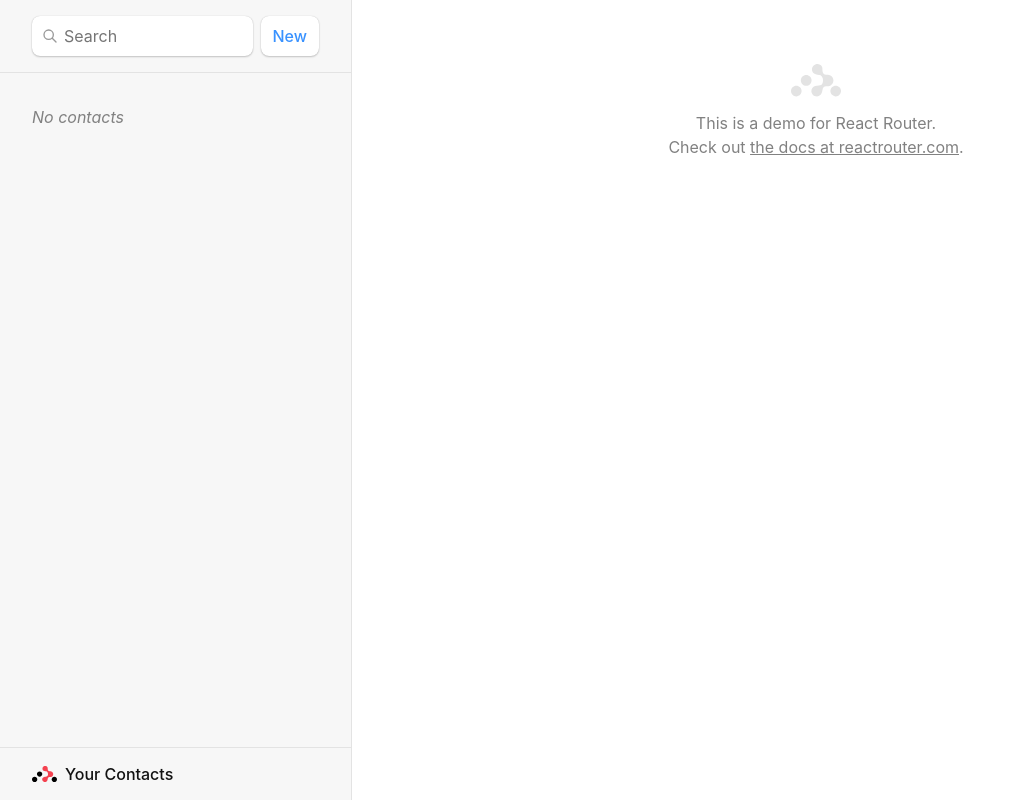
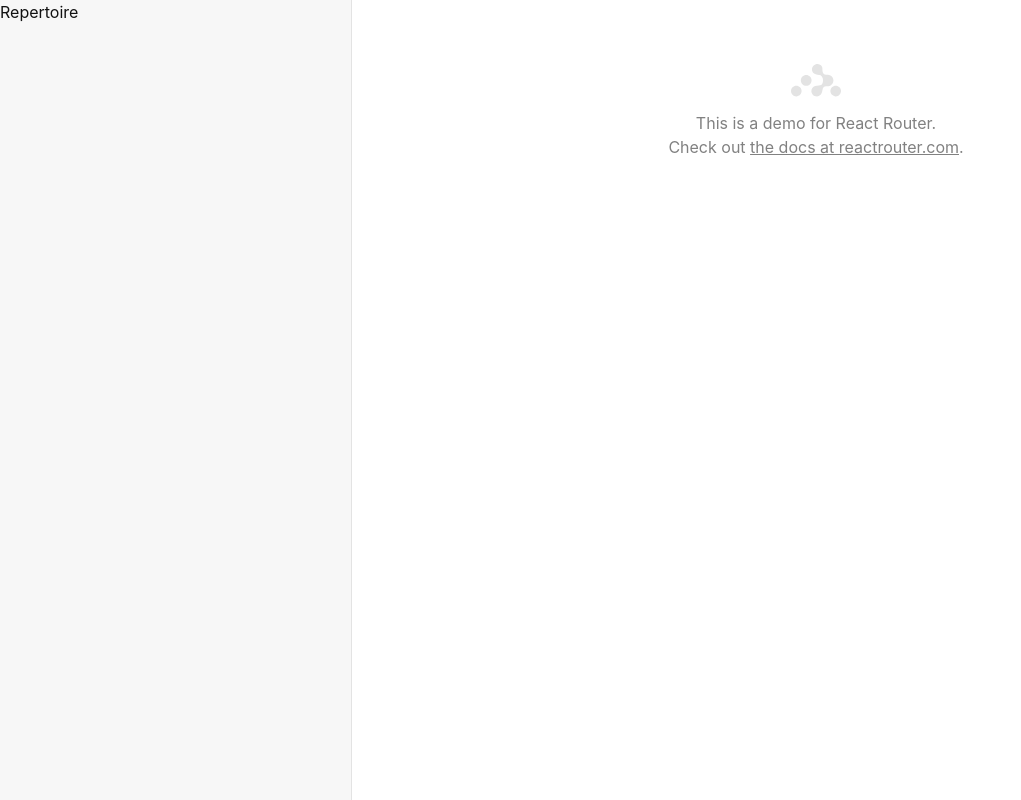
Before and after one commit to timdecillis/repertoire-r, a React (Create React App) app: page / in a window 1280 px wide. Shown: the whole page, without its empty margins (0-1021 px from the left). Built offline with nearby package versions, Linux system fonts and the light colour scheme.

Commit message:
added Rep header

```diff
--- a/src/routes/root.tsx
+++ b/src/routes/root.tsx
@@ -40,7 +40,7 @@
 
   return (
     <>
-      <div id="sidebar">
+      {/* <div id="sidebar">
         <h1>Your Contacts</h1>
         <div>
           <Form id="search-form" role="search">
@@ -94,7 +94,8 @@
             </p>
           )}
         </nav>
-      </div>
+      </div> */}
+      <div id="sidebar">Repertoire</div>
       <div
         id="detail"
         className={navigation.state === "loading" ? "loading" : ""}
```
